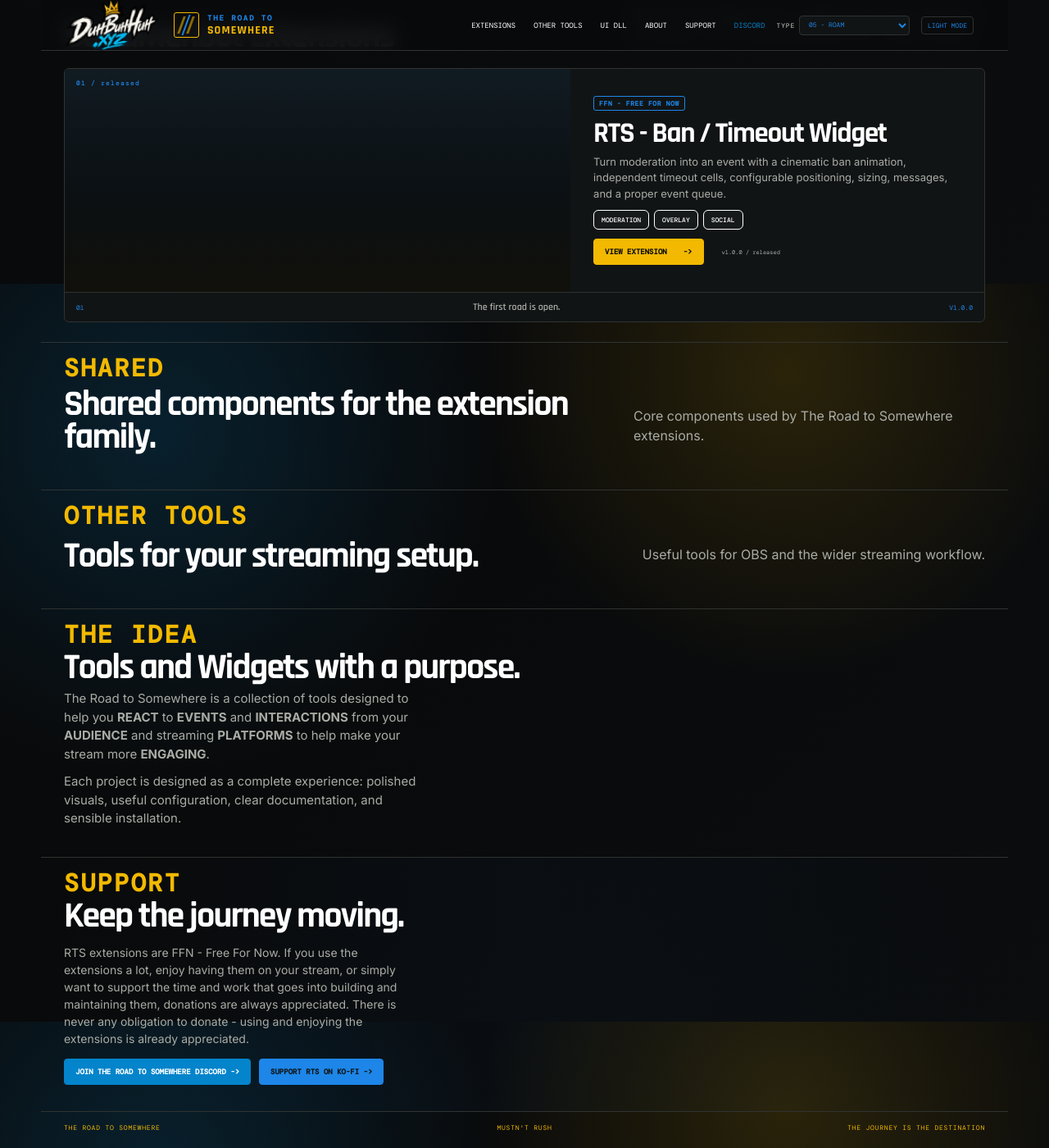
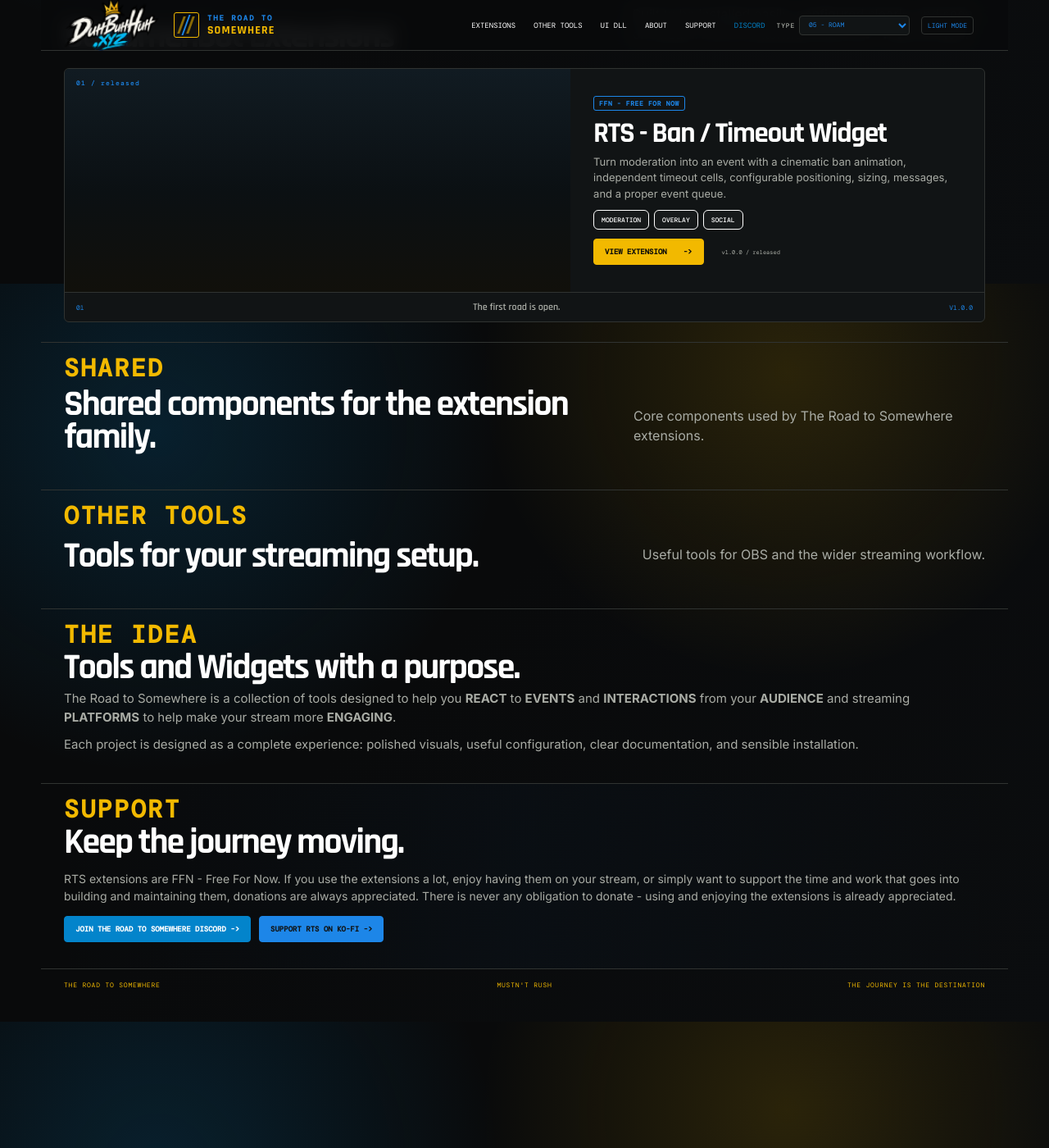
Before and after one commit to DizzyBHigh/road-to-somewhere, a Jekyll site: the page built from index.html, in a window 1280 px wide and 1400 px high, scrolled down 554 px. Shown: the whole window at 82% size. Built offline with Jekyll 4.4.1, drawn with Linux system fonts in a browser that asks for light colours; a script that is not in the unit is left out.

Commit message:
Allow full-width homepage text

```diff
--- a/assets/typography.css
+++ b/assets/typography.css
@@ -15,11 +15,15 @@
   margin: 5px 0;
 }
 
-.section-heading p,
+.section-heading p {
+  color: var(--muted);
+  max-width: 430px;
+}
+
 .copy p,
 .support p {
   color: var(--muted);
-  max-width: 430px;
+  max-width: none;
 }
 
 .copy p { font-size: 15px; margin: 0 0 11px; }
```
